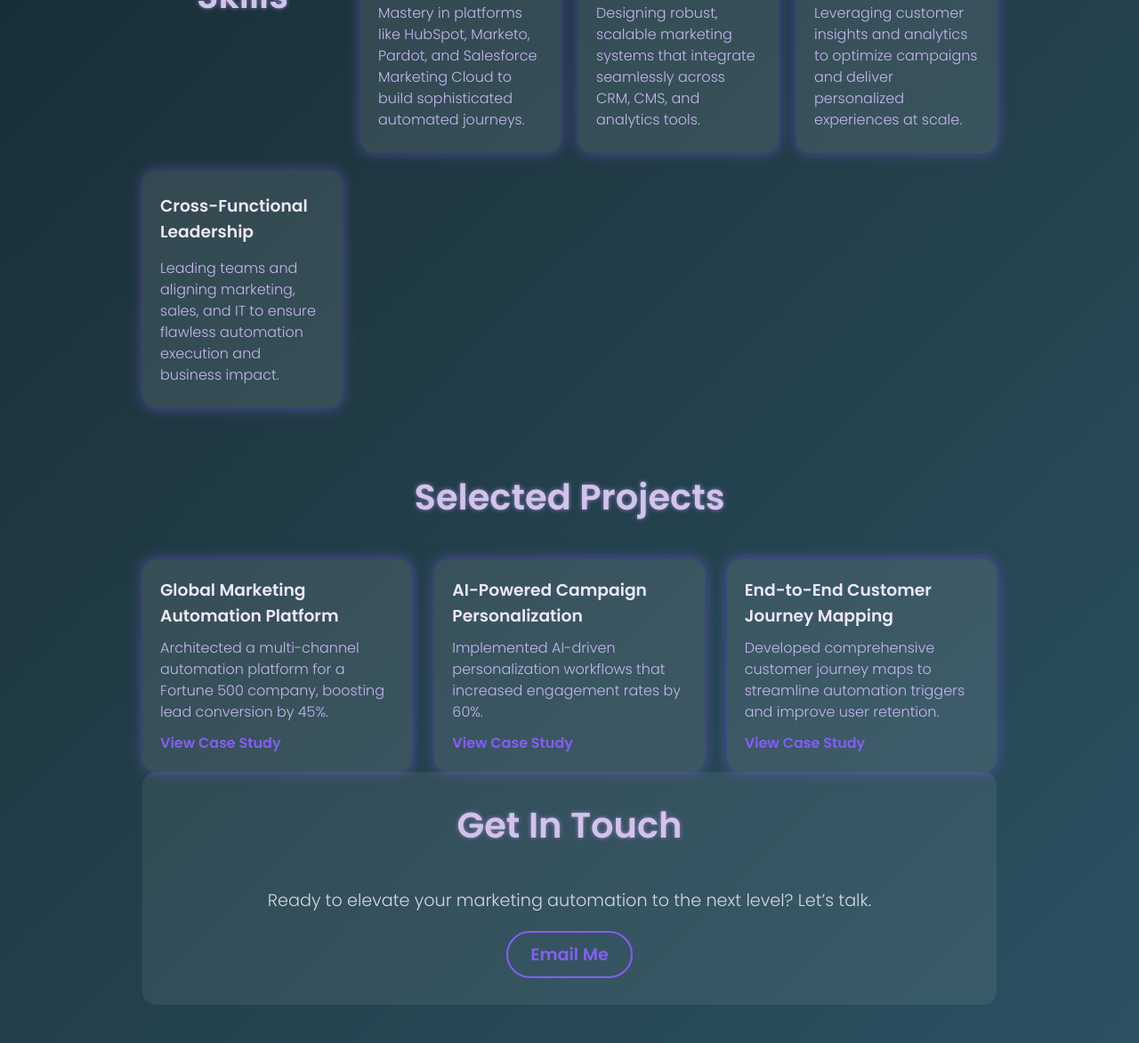
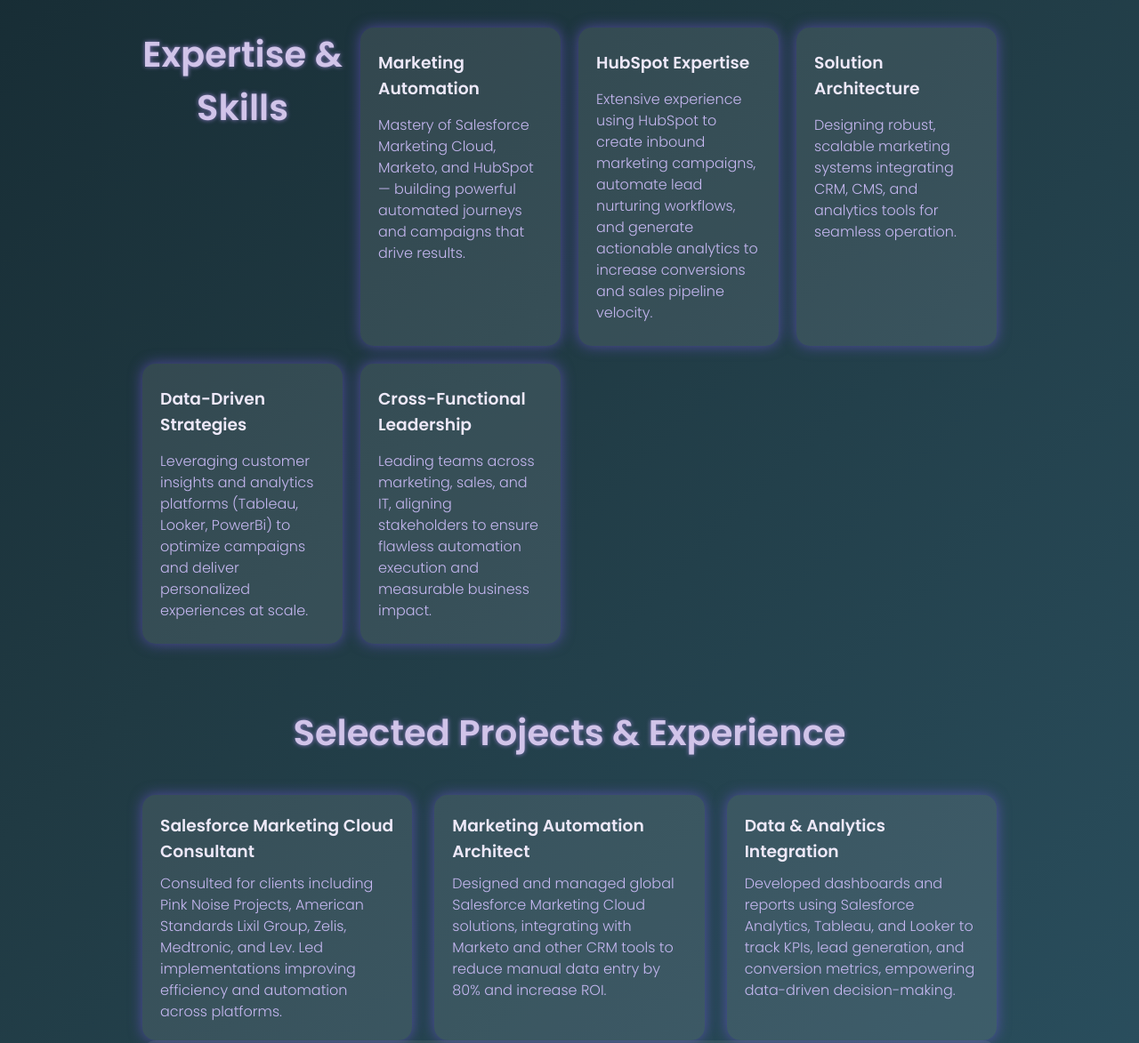
Before and after one commit to Uzair-jerry/Uzair-jerry.github.io, a plain HTML site: page index.html in a window 1280 px wide. Shown: the part 994-2167 px from the top of the page at 89% size. Drawn offline with Linux system fonts and the light colour scheme.

Commit message:
Update index.html

```diff
--- a/index.html
+++ b/index.html
@@ -7,7 +7,6 @@
   <style>
     @import url('https://fonts.googleapis.com/css2?family=Poppins:wght@300;600&display=swap');
 
-    /* Reset */
     * {
       margin: 0; padding: 0; box-sizing: border-box;
     }
@@ -27,14 +26,12 @@
       color: inherit;
     }
 
-    /* Container */
     .container {
       max-width: 1000px;
       margin: 0 auto;
       padding: 20px;
     }
 
-    /* Hero Section */
     header.hero {
       text-align: center;
       padding: 100px 20px 80px;
@@ -59,7 +56,7 @@
 
     header.hero .description {
       font-size: 1.1rem;
-      max-width: 600px;
+      max-width: 650px;
       margin: 0 auto 40px;
       line-height: 1.6;
       color: #d1d4e0;
@@ -75,6 +72,7 @@
       box-shadow: 0 5px 15px rgba(132, 94, 247, 0.6);
       transition: background 0.3s ease;
       display: inline-block;
+      cursor: pointer;
     }
 
     header.hero .btn-primary:hover {
@@ -82,7 +80,6 @@
       box-shadow: 0 8px 25px rgba(107, 67, 195, 0.8);
     }
 
-    /* Section Titles */
     h2.section-title {
       text-align: center;
       font-size: 2.5rem;
@@ -93,7 +90,6 @@
       animation: fadeInUp 1s ease forwards;
     }
 
-    /* About Section */
     section#about {
       background: rgba(255, 255, 255, 0.07);
       border-radius: 15px;
@@ -108,10 +104,9 @@
       color: #d6d7e2;
     }
 
-    /* Expertise Section */
     section#expertise {
       display: grid;
-      grid-template-columns: repeat(auto-fit,minmax(200px,1fr));
+      grid-template-columns: repeat(auto-fit,minmax(220px,1fr));
       gap: 20px;
       margin-bottom: 70px;
       animation: fadeInUp 1.8s ease forwards;
@@ -124,6 +119,9 @@
       box-shadow: 0 0 15px rgba(132, 94, 247, 0.5);
       transition: transform 0.3s ease, box-shadow 0.3s ease;
       cursor: default;
+      display: flex;
+      flex-direction: column;
+      justify-content: start;
     }
 
     .expertise-card:hover {
@@ -142,9 +140,15 @@
       font-size: 1rem;
       color: #c5b7f0;
       line-height: 1.5;
+      flex-grow: 1;
     }
 
-    /* Projects Section */
+    /* Fix cross-functional leadership card alignment */
+    .expertise-card.cross-functional {
+      align-items: flex-start;
+      text-align: left;
+    }
+
     section#projects {
       animation: fadeInUp 2.1s ease forwards;
     }
@@ -194,7 +198,6 @@
       color: #6b43c3;
     }
 
-    /* Contact Section */
     section#contact {
       background: rgba(255, 255, 255, 0.07);
       padding: 30px 40px;
@@ -226,7 +229,6 @@
       color: #fff;
     }
 
-    /* Footer */
     footer {
       text-align: center;
       padding: 20px;
@@ -237,7 +239,6 @@
       border-top: 1px solid #3a3f58;
     }
 
-    /* Animations */
     @keyframes fadeInDown {
       0% {
         opacity: 0;
@@ -260,7 +261,6 @@
       }
     }
 
-    /* Responsive */
     @media (max-width: 600px) {
       header.hero h1 {
         font-size: 2.5rem;
@@ -274,6 +274,10 @@
       .project-list {
         grid-template-columns: 1fr;
       }
+      .expertise-card.cross-functional {
+        text-align: center;
+        align-items: center;
+      }
     }
   </style>
 </head>
@@ -282,8 +286,8 @@
     <h1>Uzair Ahmad</h1>
     <p class="tagline">The World's Leading Marketing Automation Solution Architect</p>
     <p class="description">
-      Delivering unparalleled automation strategies that revolutionize business growth.
-      Expert in crafting seamless marketing solutions with precision, innovation, and impact.
+      With 6+ years in the technology industry specializing in Salesforce Marketing Cloud, Marketing Automation, and Salesforce Administration.
+      Proven ability to design, build, and implement scalable solutions that boost customer engagement, optimize capital markets, and increase ROI.
     </p>
     <a href="#contact" class="btn-primary">Get in Touch</a>
   </header>
@@ -292,8 +296,10 @@
     <section id="about">
       <h2 class="section-title">About Me</h2>
       <p>
-        With over a decade of hands-on experience, I am the marketing automation powerhouse companies trust to transform their outreach and conversion strategies.
-        I combine deep technical expertise with creative problem-solving to architect scalable, intelligent, and data-driven automation solutions that maximize ROI and drive exponential growth.
+        I excel in business stakeholder management, deeply analyzing business requirements, processes, and system capabilities to craft tailored solutions.
+        My expertise spans email marketing and automation tools like Salesforce Marketing Cloud, Marketo, HubSpot, and more.
+        I’m experienced with Salesforce releases and provide detailed impact assessments. Proficient in Journey Builder, CRM integrations, and analytics platforms including Tableau, Looker, and PowerBi.
+        I am passionate about leveraging web analytics and managing integrations across platforms via automation, always driving efficiency and excellence.
       </p>
     </section>
 
@@ -301,46 +307,47 @@
       <h2 class="section-title">Expertise & Skills</h2>
       <div class="expertise-card">
         <h3>Marketing Automation</h3>
-        <p>Mastery in platforms like HubSpot, Marketo, Pardot, and Salesforce Marketing Cloud to build sophisticated automated journeys.</p>
+        <p>Mastery of Salesforce Marketing Cloud, Marketo, and HubSpot — building powerful automated journeys and campaigns that drive results.</p>
+      </div>
+      <div class="expertise-card">
+        <h3>HubSpot Expertise</h3>
+        <p>Extensive experience using HubSpot to create inbound marketing campaigns, automate lead nurturing workflows, and generate actionable analytics to increase conversions and sales pipeline velocity.</p>
       </div>
       <div class="expertise-card">
         <h3>Solution Architecture</h3>
-        <p>Designing robust, scalable marketing systems that integrate seamlessly across CRM, CMS, and analytics tools.</p>
+        <p>Designing robust, scalable marketing systems integrating CRM, CMS, and analytics tools for seamless operation.</p>
       </div>
       <div class="expertise-card">
         <h3>Data-Driven Strategies</h3>
-        <p>Leveraging customer insights and analytics to optimize campaigns and deliver personalized experiences at scale.</p>
+        <p>Leveraging customer insights and analytics platforms (Tableau, Looker, PowerBi) to optimize campaigns and deliver personalized experiences at scale.</p>
       </div>
-      <div class="expertise-card">
+      <div class="expertise-card cross-functional">
         <h3>Cross-Functional Leadership</h3>
-        <p>Leading teams and aligning marketing, sales, and IT to ensure flawless automation execution and business impact.</p>
+        <p>Leading teams across marketing, sales, and IT, aligning stakeholders to ensure flawless automation execution and measurable business impact.</p>
       </div>
     </section>
 
     <section id="projects">
-      <h2 class="section-title">Selected Projects</h2>
+      <h2 class="section-title">Selected Projects & Experience</h2>
       <ul class="project-list">
         <li class="project-item">
-          <h3>Global Marketing Automation Platform</h3>
-          <p>Architected a multi-channel automation platform for a Fortune 500 company, boosting lead conversion by 45%.</p>
-          <a href="#" target="_blank" rel="noopener noreferrer">View Case Study</a>
+          <h3>Salesforce Marketing Cloud Consultant</h3>
+          <p>Consulted for clients including Pink Noise Projects, American Standards Lixil Group, Zelis, Medtronic, and Lev. Led implementations improving efficiency and automation across platforms.</p>
         </li>
         <li class="project-item">
-          <h3>AI-Powered Campaign Personalization</h3>
-          <p>Implemented AI-driven personalization workflows that increased engagement rates by 60%.</p>
-          <a href="#" target="_blank" rel="noopener noreferrer">View Case Study</a>
+          <h3>Marketing Automation Architect</h3>
+          <p>Designed and managed global Salesforce Marketing Cloud solutions, integrating with Marketo and other CRM tools to reduce manual data entry by 80% and increase ROI.</p>
         </li>
         <li class="project-item">
-          <h3>End-to-End Customer Journey Mapping</h3>
-          <p>Developed comprehensive customer journey maps to streamline automation triggers and improve user retention.</p>
-          <a href="#" target="_blank" rel="noopener noreferrer">View Case Study</a>
+          <h3>Data & Analytics Integration</h3>
+          <p>Developed dashboards and reports using Salesforce Analytics, Tableau, and Looker to track KPIs, lead generation, and conversion metrics, empowering data-driven decision-making.</p>
         </li>
       </ul>
     </section>
 
     <section id="contact">
       <h2 class="section-title">Get In Touch</h2>
-      <p>Ready to elevate your marketing automation to the next level? Let’s talk.</p>
+      <p>Ready to elevate your marketing automation and drive exceptional business growth? Let’s connect.</p>
       <a href="mailto:uzair@example.com">Email Me</a>
     </section>
   </main>
```
